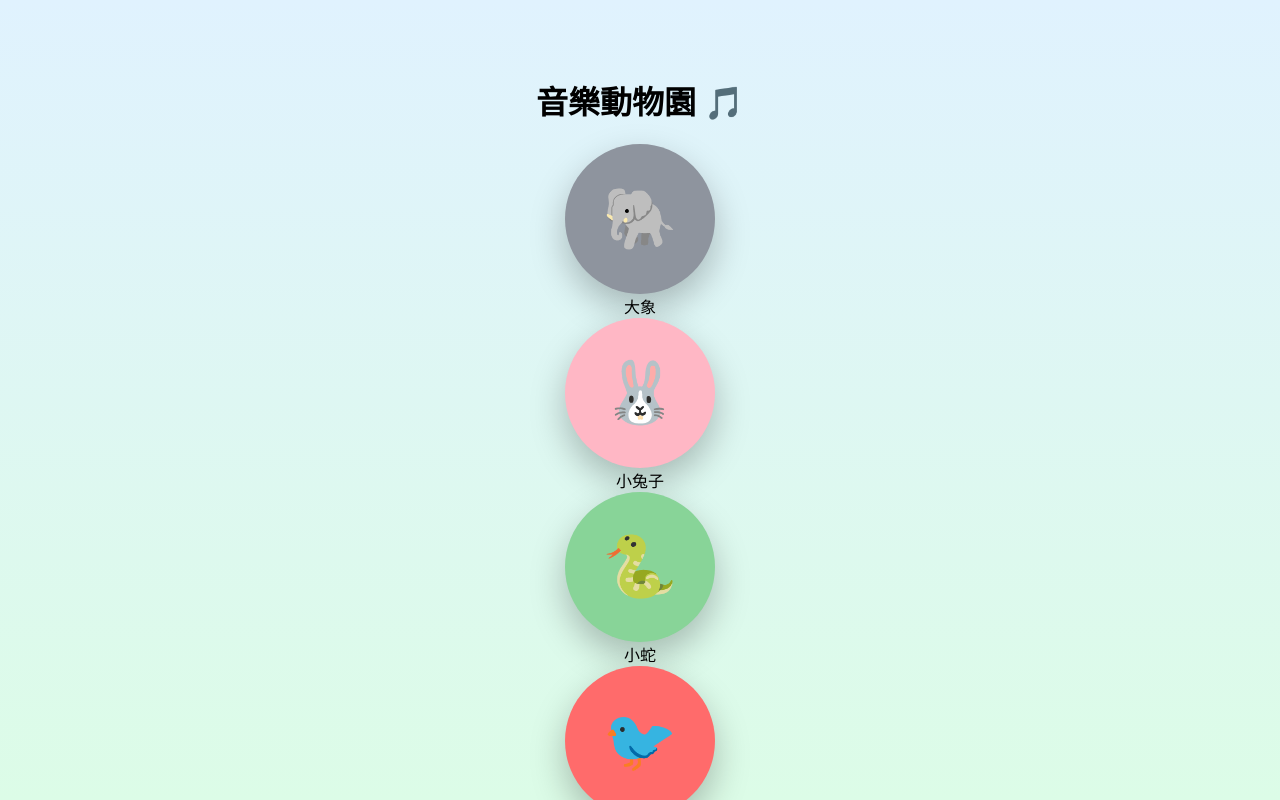
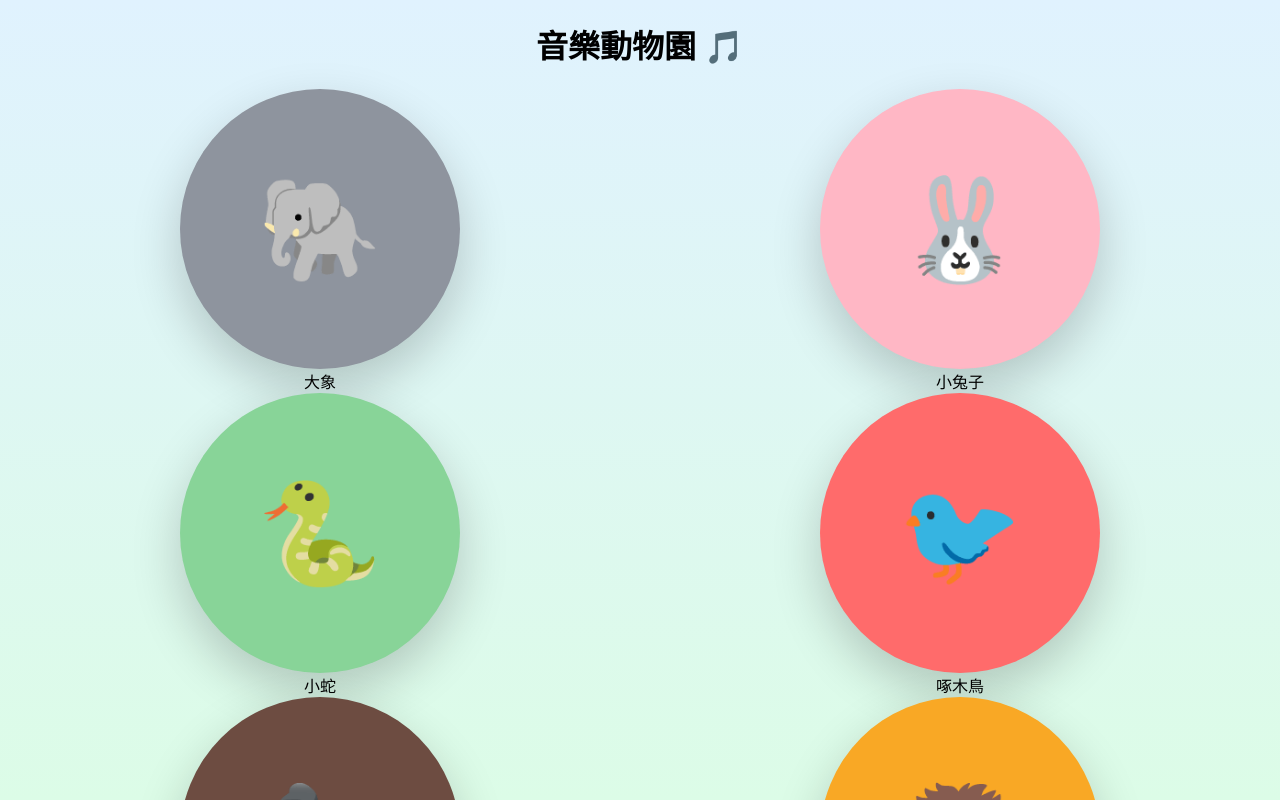
Before and after one commit to OuO0403/toddler-music-site, a Next.js app: page / in a window 1280 px wide. Built offline with nearby package versions, Linux system fonts and the light colour scheme.

Commit message:
UI: Final meadow style with large round buttons

```diff
--- a/src/app/page.tsx
+++ b/src/app/page.tsx
@@ -15,29 +15,28 @@ export default function HomePage() {
   const router = useRouter();
 
   return (
-    <div className="w-full h-screen flex flex-col items-center justify-center p-6 overflow-hidden">
-      {/* 標題 */}
-      <h1 className="text-4xl md:text-6xl font-black text-amber-900 mb-8 md:mb-12 drop-shadow-xl tracking-widest text-center">
+    /* h-full 改為 min-h-screen 並允許 overflow-y-auto 產生捲軸 */
+    <div className="w-full min-h-screen flex flex-col items-center bg-gradient-to-b from-sky-100 to-green-100 py-12 px-6 overflow-y-auto">
+
+      <h1 className="text-5xl md:text-7xl font-black text-amber-900 mb-16 drop-shadow-xl tracking-widest text-center">
         音樂動物園 🎵
       </h1>
 
-      {/* 關鍵：響應式網格 (手機 1欄, 平板 2或3欄, 大螢幕 6欄) */}
-      <div className="grid
-        grid-cols-1 sm:grid-cols-2 md:grid-cols-3 lg:grid-cols-6
-        gap-6 md:gap-10
-        w-full max-w-7xl max-h-[75vh] items-center justify-items-center">
+      {/* 設定為固定 2 列 (手機) 或 3 列 (電腦)，確保圓圈能撐到最大 */}
+      <div className="grid grid-cols-2 md:grid-cols-3 gap-12 md:gap-20 w-full max-w-5xl justify-items-center">
 
         {animals.map((a) => (
-          <div key={a.id} className="flex flex-col items-center w-full max-w-[150px] md:max-w-[200px]">
+          <div key={a.id} className="flex flex-col items-center w-full">
             <motion.button
-              whileHover={{ scale: 1.1 }}
-              whileTap={{ scale: 0.9 }}
+              whileHover={{ scale: 1.05 }}
+              whileTap={{ scale: 0.95 }}
               onClick={() => router.push(`/${a.id}`)}
-              /* 使用 aspect-square 確保寬高 1:1，rounded-full 確保正圓 */
-              className="relative w-full aspect-square rounded-full shadow-[0_15px_35px_rgba(0,0,0,0.25)] flex items-center justify-center border-none outline-none overflow-hidden"
+              /* 關鍵：使用 w-full 配合 aspect-square 撐大正圓 */
+              className="relative w-full max-w-[280px] aspect-square rounded-full shadow-[0_20px_50px_rgba(0,0,0,0.2)] flex items-center justify-center border-none outline-none overflow-hidden"
               style={{ backgroundColor: a.color }}
             >
-              <span className="text-[60px] md:text-[90px] leading-none select-none">
+              {/* 圖示設定為超大尺寸 */}
+              <span className="text-[100px] md:text-[150px] leading-none select-none">
                 {a.icon}
               </span>
 
@@ -48,20 +47,23 @@ export default function HomePage() {
               />
             </motion.button>
 
-            {/* 動物名稱 */}
-            <span className="mt-4 text-xl md:text-2xl font-black text-amber-900 whitespace-nowrap">
+            {/* 動物名稱：加粗放大 */}
+            <span className="mt-6 text-3xl md:text-5xl font-black text-amber-900 drop-shadow-sm">
               {a.name}
             </span>
           </div>
         ))}
       </div>
 
-      {/* 右上角選單 */}
-      <button className="absolute top-6 right-6 p-4 bg-white/30 rounded-2xl shadow-lg backdrop-blur-md">
-        <div className="space-y-1.5">
-          <div className="w-8 h-1.5 bg-amber-900 rounded-full"></div>
-          <div className="w-8 h-1.5 bg-amber-900 rounded-full"></div>
-          <div className="w-8 h-1.5 bg-amber-900 rounded-full"></div>
+      {/* 底部預留空間，確保捲動到底部時不會被遮擋 */}
+      <div className="h-20 w-full"></div>
+
+      {/* 右上角固定選單 */}
+      <button className="fixed top-8 right-8 p-5 bg-white/40 rounded-3xl shadow-xl backdrop-blur-md z-50">
+        <div className="space-y-2">
+          <div className="w-10 h-2 bg-amber-900 rounded-full"></div>
+          <div className="w-10 h-2 bg-amber-900 rounded-full"></div>
+          <div className="w-10 h-2 bg-amber-900 rounded-full"></div>
         </div>
       </button>
     </div>
```
